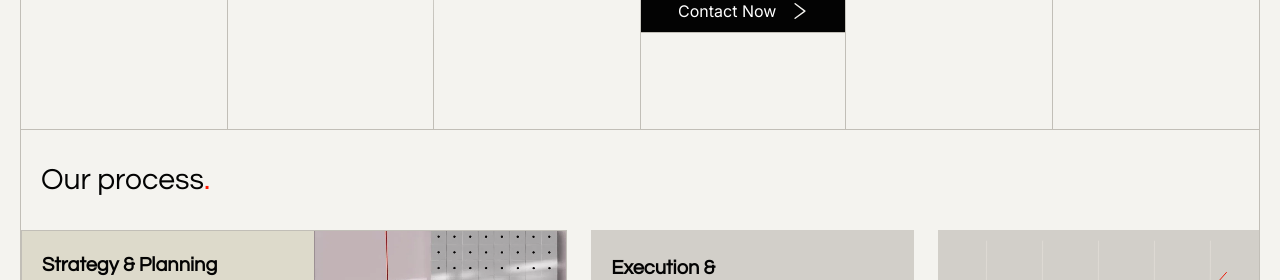
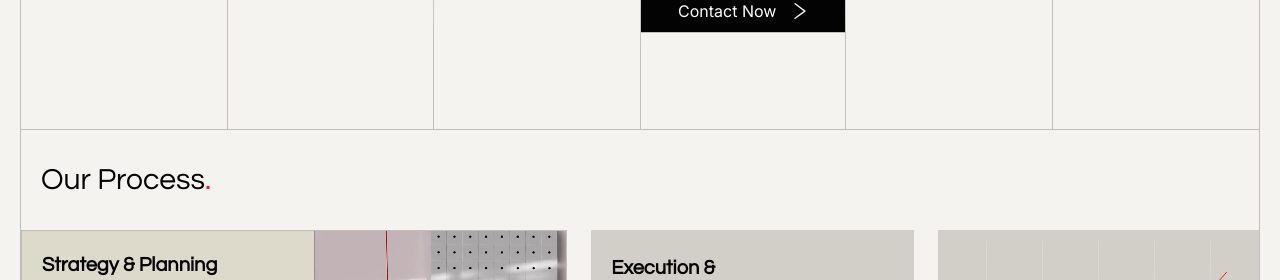
Before and after one commit to jasimmohammedme/reddotconsultancy, a Next.js app: page / in a window 1280 px wide. Shown: the part 1220-1500 px from the top of the page. Built offline with nearby package versions, Linux system fonts and the light colour scheme.

Commit message:
Update LearnTheProcess.tsx

```diff
--- a/components/LearnTheProcess.tsx
+++ b/components/LearnTheProcess.tsx
@@ -5,7 +5,7 @@ import React, { useCallback, useRef } from 'react'
 const LearnTheProcess: React.FC = () => {
    return (
       <div className='relative h-[800px] md:h-[500px] lg:h-[600px] xl:h-[600px] w-full border-x border-b'>
-         <p className="text-3xl font-questrial p-5 py-8">Our   process<span className='text-primary'>.</span></p>
+         <p className="text-3xl font-questrial p-5 py-8">Our   Process<span className='text-primary'>.</span></p>
          <div className="flex flex-col md:flex-row gap-4 md:gap-6 h-[300px] lg:h-[390px]">
             <div className="w-full md:w-[45%] h-[280px]  md:h-full bg-[#DDDACB] flex flex-row justify-end border-y md:border">
                <div className='flex flex-col w-1/2 h-[270px] p-3 sm:p-4 lg:p-5 gap-1 sm:gap-3'>
```
